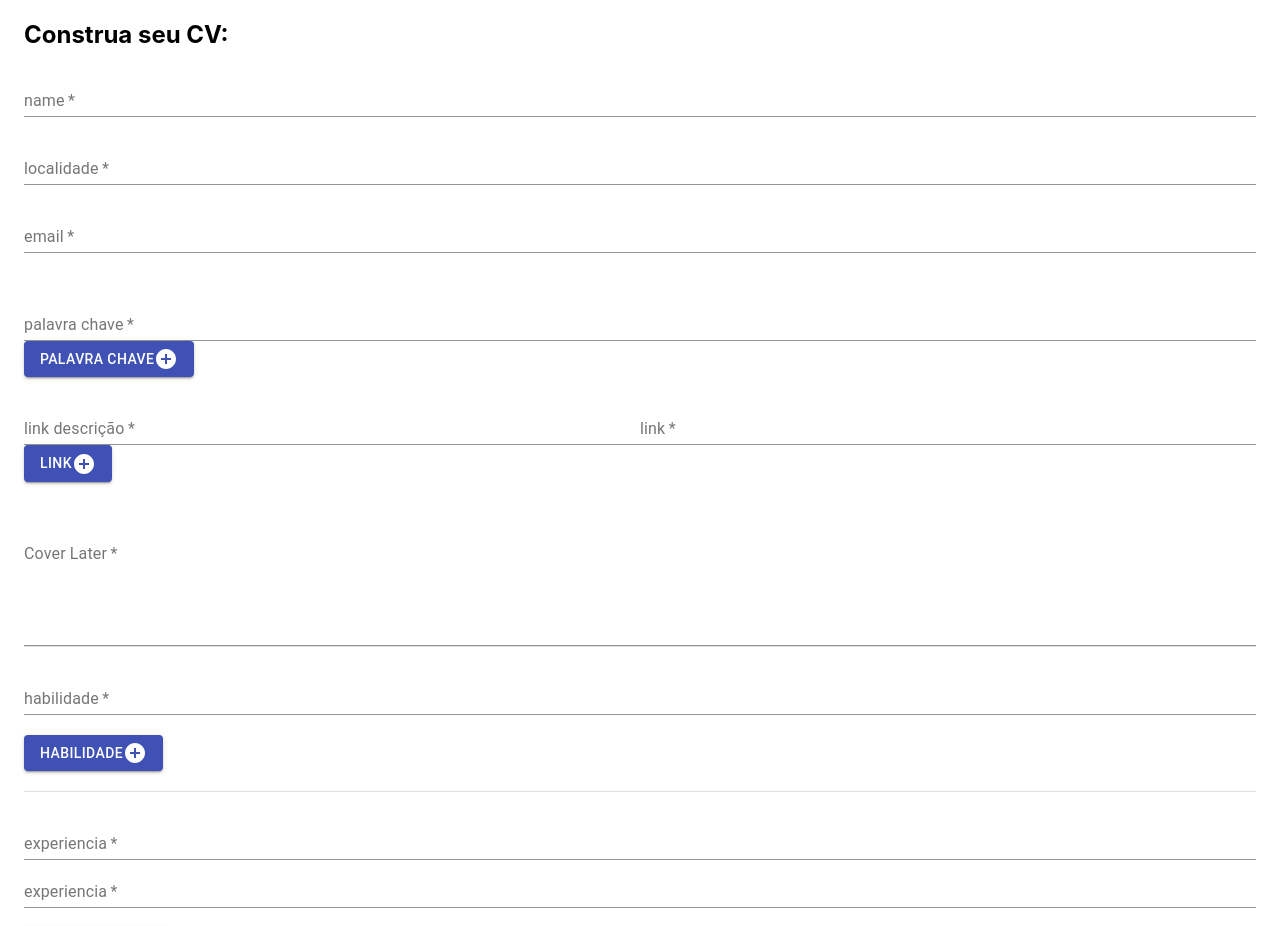
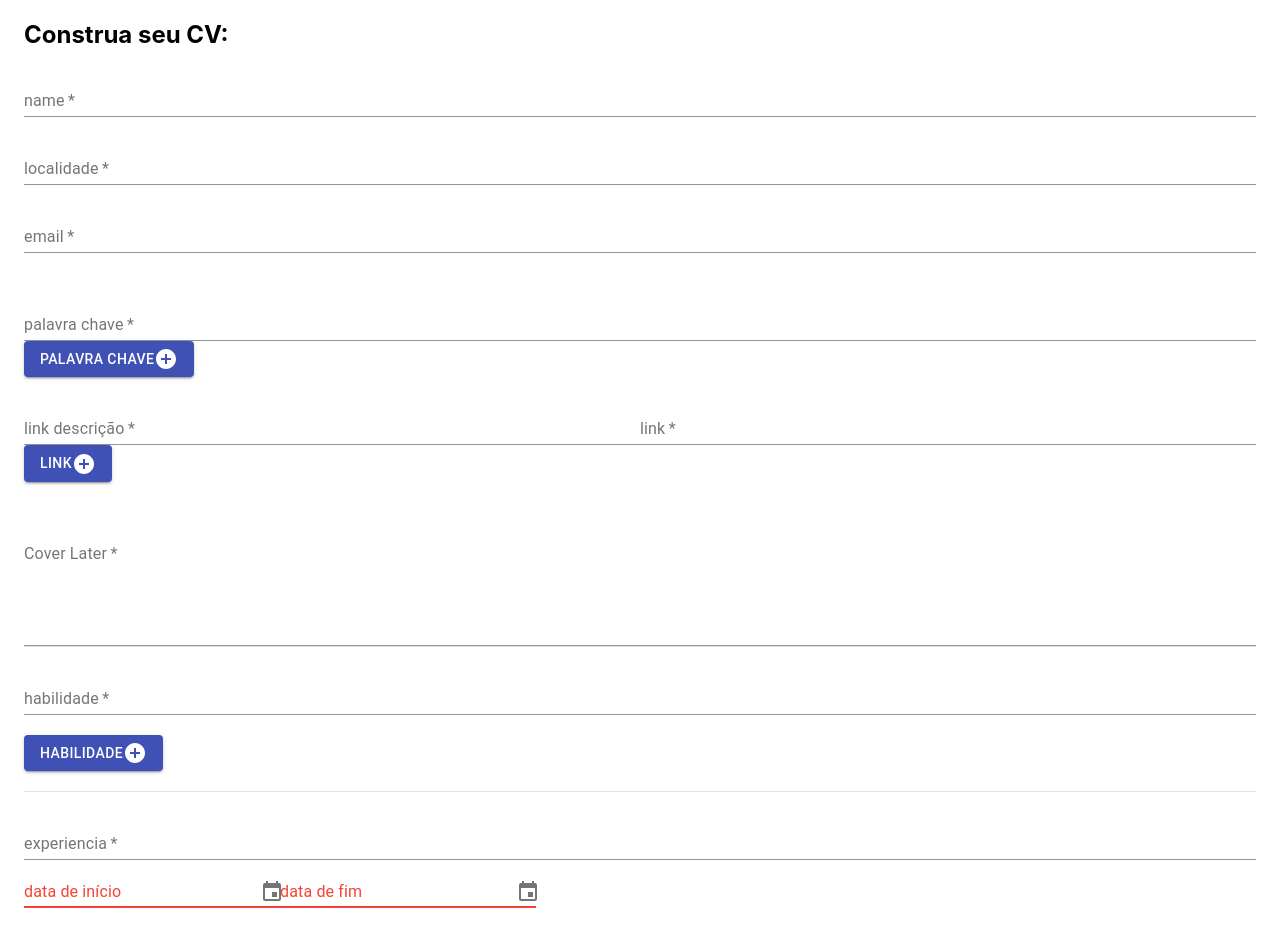
Before and after one commit to asreal089/cvbuilder, a Next.js app: page /cv in a window 1280 px wide. Shown: the top 926 px of the page. Built offline with nearby package versions, Linux system fonts and the light colour scheme; no server answers.

Commit message:
add data e data fim

```diff
--- a/components/cvAddEdit.tsx
+++ b/components/cvAddEdit.tsx
@@ -21,11 +21,13 @@ import {
   Alert,
   AlertTitle,
   getLinearProgressUtilityClass,
+  Input,
 } from "@mui/material";
 import { useSession } from "next-auth/react";
 import { AdapterDateFns } from '@mui/x-date-pickers/AdapterDateFns';
 import { LocalizationProvider } from '@mui/x-date-pickers/LocalizationProvider';
 import { DatePicker } from '@mui/x-date-pickers/DatePicker';
+import { DesktopDatePicker } from "@mui/x-date-pickers/DesktopDatePicker";
 
 interface Data {
   data: Cv;
@@ -176,21 +178,19 @@ function CvAddEdit({ data }: Data): JSX.Element {
     setExperiencia(temp);
   }
 
-  function setExperienciaIncio(
-    e: { target: { value: string; } },
-    index: number
+  function setNovaExperienciaInicio( e: any, index : number
   ) {
     let temp = experiencia.map((i: Experiencia) => i);
-    temp[index].incio = e.target.value;
+    temp[index].incio = e;
     setExperiencia(temp);
   }
 
   function setExperienciaFim(
-    e: { target: { value: string; } },
+    e: any,
     index: number
   ) {
     let temp = experiencia.map((i: Experiencia) => i);
-    temp[index].fim = e.target.value;
+    temp[index].fim = e;
     setExperiencia(temp);
   }
 
@@ -355,14 +355,33 @@ function CvAddEdit({ data }: Data): JSX.Element {
                             setNovaExperienciaEmpresa(e, index);
                         } } />
 
+                    <LocalizationProvider dateAdapter={AdapterDateFns}>
+                        <DesktopDatePicker
+                            label="data de início"
+                            inputFormat="MM/dd/yyyy"
+                            value={experiencia[index].incio}
+                            onChange={(e)=>{setNovaExperienciaInicio(e, index)}}
+                            renderInput={(params: any ) => <TextField {...params} />}
 
+                        />
+                    </LocalizationProvider>
+                    <LocalizationProvider dateAdapter={AdapterDateFns}>
+                        <DesktopDatePicker
+                            label="data de fim"
+                            inputFormat="MM/dd/yyyy"
+                            value={experiencia[index].fim}
+                            onChange={(e)=>{setExperienciaFim(e, index)}}
+                            renderInput={(params: any ) => <TextField {...params} />}
+
+                    />
+                    </LocalizationProvider>
                     <br />
                     <TextField
                         name="experiencia"
                         className="experiencia campoFull"
                         type="text"
                         rows={5}
-                        label="experiencia"
+                        label="experiencia Descricao"
                         value={experiencia[index].descricao}
                         required
                         onChange={(e) => {
```
